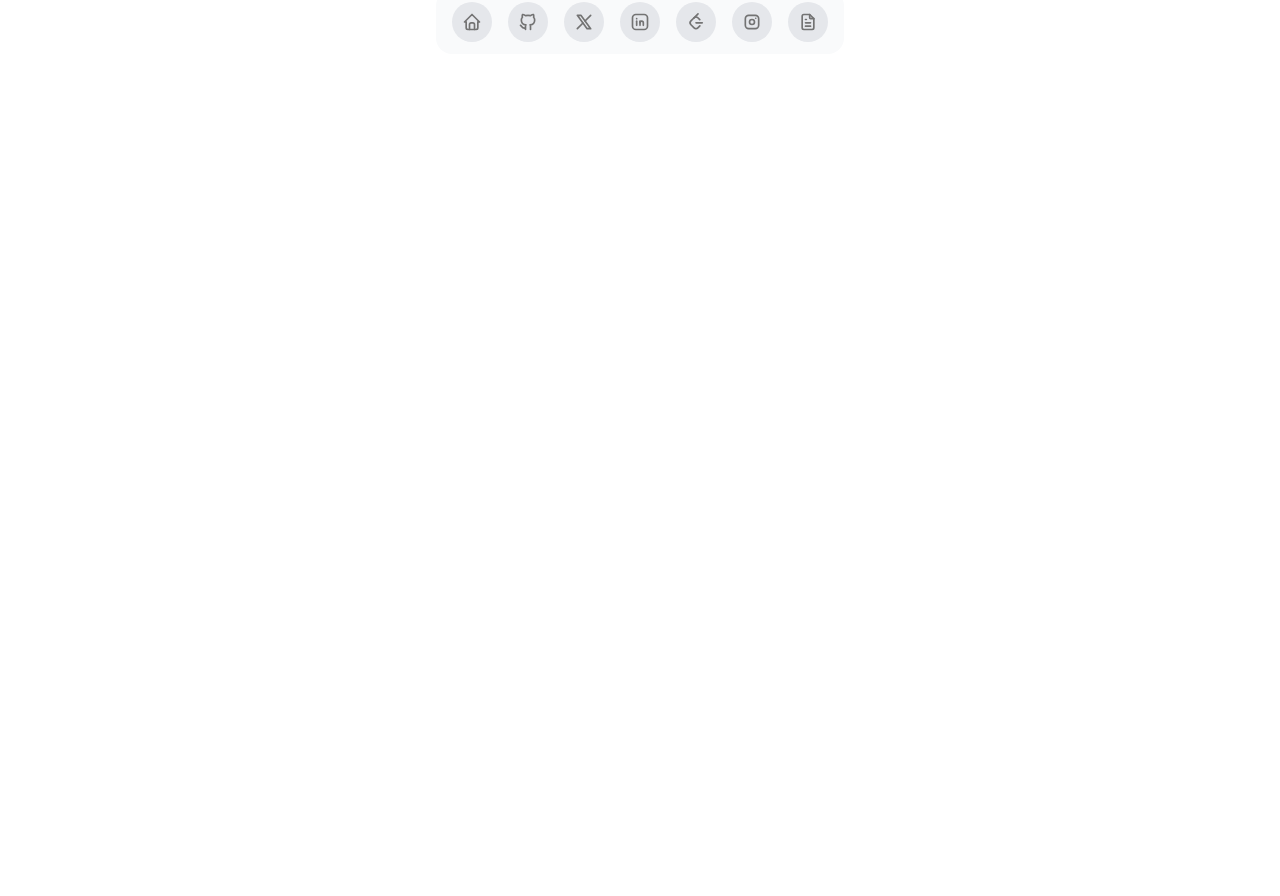
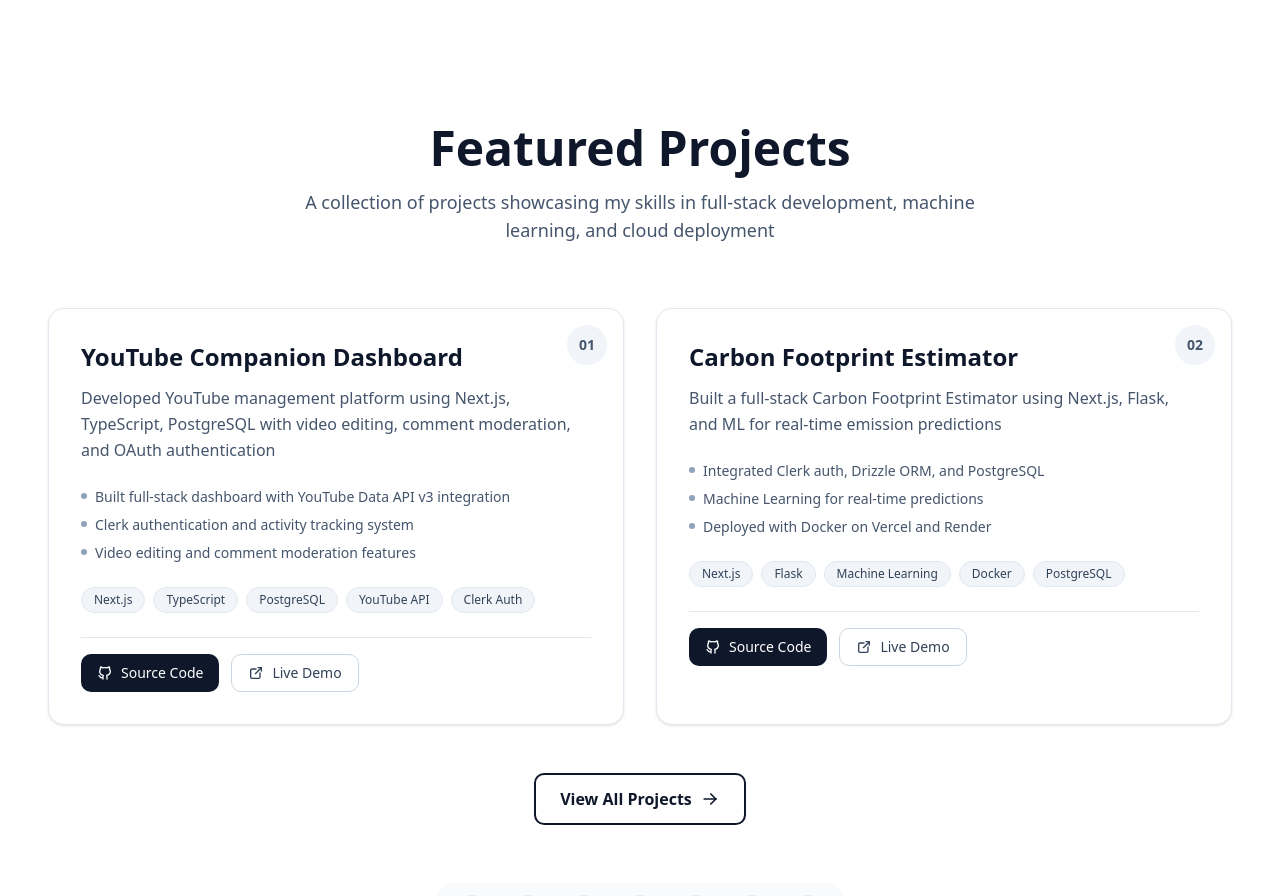
Before and after one commit to roht2103/portfolio, a Next.js app: page / in a window 1280 px wide. Shown: the part 1900-2796 px from the top of the page. Before the commit the page ends 1956 px from the top, so only its background shows below. Built offline with nearby package versions, Linux system fonts and the light colour scheme.

Commit message:
feat: add Projects component and update Profile and AboutMe for improved layout

```diff
--- a/src/app/page.tsx
+++ b/src/app/page.tsx
@@ -3,6 +3,7 @@
 import { Floatingdock } from "@/components/FloatingDock";
 import Profile from "@/components/Profile";
 import AboutMe from "@/components/AboutMe";
+import Projects from "@/components/Projects";
 export default function Home() {
   return (
     <div className="font-sans grid grid-rows-[20px_1fr_20px] items-center justify-items-center min-h-screen p-6">
@@ -10,6 +11,7 @@
       <main className="flex flex-col gap-[32px] row-start-2 items-center sm:items-start">
         <Profile />
         <AboutMe />
+        <Projects/>
       </main>
       <footer>
         <Floatingdock />
--- a/src/components/AboutMe.tsx
+++ b/src/components/AboutMe.tsx
@@ -27,7 +27,7 @@
   ];
 
   return (
-    <section id="about" className="py-20 px-6 min-h-screen flex items-center">
+    <section id="about" className="py-20 lg:px-6 min-h-screen flex items-center">
       <div className="max-w-7xl mx-auto">
         {/* Header */}
         <motion.div
--- a/src/components/Profile.tsx
+++ b/src/components/Profile.tsx
@@ -4,7 +4,7 @@
 
 export default function Profile() {
   return (
-    <div className="p-8">
+    <div className="lg:p-8">
       <div className="max-w-7xl mx-auto grid grid-cols-1 lg:grid-cols-2 gap-12 items-center">
         {/* Left Column - Profile Info */}
         <div className="flex flex-col items-center lg:items-start space-y-6">
--- /dev/null
+++ b/src/components/Projects.tsx
@@ -0,0 +1,150 @@
+"use client";
+import { motion } from "motion/react";
+import { IconBrandGithub, IconExternalLink, IconArrowRight } from "@tabler/icons-react";
+
+export default function Projects() {
+  const projects = [
+    {
+      title: "YouTube Companion Dashboard",
+      description: "Developed YouTube management platform using Next.js, TypeScript, PostgreSQL with video editing, comment moderation, and OAuth authentication",
+      highlights: [
+        "Built full-stack dashboard with YouTube Data API v3 integration",
+        "Clerk authentication and activity tracking system",
+        "Video editing and comment moderation features"
+      ],
+      technologies: ["Next.js", "TypeScript", "PostgreSQL", "YouTube API", "Clerk Auth"],
+      sourceCode: "https://github.com/roht2103/YouTube-Companion-Dashboard",
+      liveDemo: "https://youtube-consol.vercel.app/"
+    },
+    {
+      title: "Carbon Footprint Estimator",
+      description: "Built a full-stack Carbon Footprint Estimator using Next.js, Flask, and ML for real-time emission predictions",
+      highlights: [
+        "Integrated Clerk auth, Drizzle ORM, and PostgreSQL",
+        "Machine Learning for real-time predictions",
+        "Deployed with Docker on Vercel and Render"
+      ],
+      technologies: ["Next.js", "Flask", "Machine Learning", "Docker", "PostgreSQL"],
+      sourceCode: "https://github.com/roht2103/carbon-footprint-estimator",
+      liveDemo: "https://carbonfootprintestimator.vercel.app/"
+    }
+  ];
+
+  return (
+    <section id="projects" className="py-20 lg:px-6 min-h-screen">
+      <div className="max-w-7xl mx-auto">
+        {/* Header */}
+        <motion.div
+          initial={{ opacity: 0, y: 20 }}
+          whileInView={{ opacity: 1, y: 0 }}
+          viewport={{ once: true }}
+          transition={{ duration: 0.5 }}
+          className="text-center mb-16"
+        >
+          <h2 className="text-4xl md:text-5xl font-bold mb-4 text-slate-900 dark:text-slate-100">
+            Featured Projects
+          </h2>
+          <p className="text-lg text-slate-600 dark:text-slate-400 max-w-2xl mx-auto">
+            A collection of projects showcasing my skills in full-stack development,
+            machine learning, and cloud deployment
+          </p>
+        </motion.div>
+
+        {/* Projects Grid */}
+        <div className="grid grid-cols-1 lg:grid-cols-2 gap-8 mb-12">
+          {projects.map((project, index) => (
+            <motion.div
+              key={index}
+              initial={{ opacity: 0, y: 30 }}
+              whileInView={{ opacity: 1, y: 0 }}
+              viewport={{ once: true }}
+              transition={{ duration: 0.5, delay: index * 0.2 }}
+              className="group relative"
+            >
+              <div className="relative h-full p-8 rounded-2xl bg-white dark:bg-slate-900 border border-slate-200 dark:border-slate-800 shadow-sm hover:shadow-xl transition-all duration-300">
+                {/* Project Number */}
+                <div className="absolute top-4 right-4 w-10 h-10 rounded-full bg-slate-100 dark:bg-slate-800 flex items-center justify-center text-sm font-bold text-slate-600 dark:text-slate-400">
+                  {String(index + 1).padStart(2, '0')}
+                </div>
+
+                {/* Title */}
+                <h3 className="text-2xl font-bold text-slate-900 dark:text-slate-100 mb-3 pr-12">
+                  {project.title}
+                </h3>
+
+                {/* Description */}
+                <p className="text-slate-600 dark:text-slate-400 mb-6 leading-relaxed">
+                  {project.description}
+                </p>
+
+                {/* Highlights */}
+                <ul className="space-y-2 mb-6">
+                  {project.highlights.map((highlight, idx) => (
+                    <li
+                      key={idx}
+                      className="flex items-start gap-2 text-sm text-slate-600 dark:text-slate-400"
+                    >
+                      <span className="w-1.5 h-1.5 rounded-full bg-slate-400 dark:bg-slate-600 mt-1.5 flex-shrink-0"></span>
+                      <span>{highlight}</span>
+                    </li>
+                  ))}
+                </ul>
+
+                {/* Technologies */}
+                <div className="flex flex-wrap gap-2 mb-6">
+                  {project.technologies.map((tech, idx) => (
+                    <span
+                      key={idx}
+                      className="px-3 py-1 text-xs font-medium rounded-full bg-slate-100 dark:bg-slate-800 text-slate-700 dark:text-slate-300 border border-slate-200 dark:border-slate-700"
+                    >
+                      {tech}
+                    </span>
+                  ))}
+                </div>
+
+                {/* Links */}
+                <div className="flex gap-3 pt-4 border-t border-slate-200 dark:border-slate-800">
+                  <a
+                    href={project.sourceCode}
+                    target="_blank"
+                    rel="noopener noreferrer"
+                    className="flex items-center gap-2 px-4 py-2 text-sm font-medium rounded-lg bg-slate-900 dark:bg-slate-100 text-white dark:text-slate-900 hover:bg-slate-800 dark:hover:bg-slate-200 transition-colors duration-200"
+                  >
+                    <IconBrandGithub className="w-4 h-4" />
+                    Source Code
+                  </a>
+                  <a
+                    href={project.liveDemo}
+                    target="_blank"
+                    rel="noopener noreferrer"
+                    className="flex items-center gap-2 px-4 py-2 text-sm font-medium rounded-lg border border-slate-300 dark:border-slate-700 text-slate-700 dark:text-slate-300 hover:bg-slate-50 dark:hover:bg-slate-800 transition-colors duration-200"
+                  >
+                    <IconExternalLink className="w-4 h-4" />
+                    Live Demo
+                  </a>
+                </div>
+              </div>
+            </motion.div>
+          ))}
+        </div>
+
+        {/* View All Projects Button */}
+        <motion.div
+          initial={{ opacity: 0, y: 20 }}
+          whileInView={{ opacity: 1, y: 0 }}
+          viewport={{ once: true }}
+          transition={{ duration: 0.5, delay: 0.4 }}
+          className="text-center"
+        >
+          <a
+            href="/projects"
+            className="inline-flex items-center gap-2 px-6 py-3 text-base font-semibold rounded-lg border-2 border-slate-900 dark:border-slate-100 text-slate-900 dark:text-slate-100 hover:bg-slate-900 hover:text-white dark:hover:bg-slate-100 dark:hover:text-slate-900 transition-all duration-300 group"
+          >
+            View All Projects
+            <IconArrowRight className="w-5 h-5 group-hover:translate-x-1 transition-transform duration-300" />
+          </a>
+        </motion.div>
+      </div>
+    </section>
+  );
+}
```
